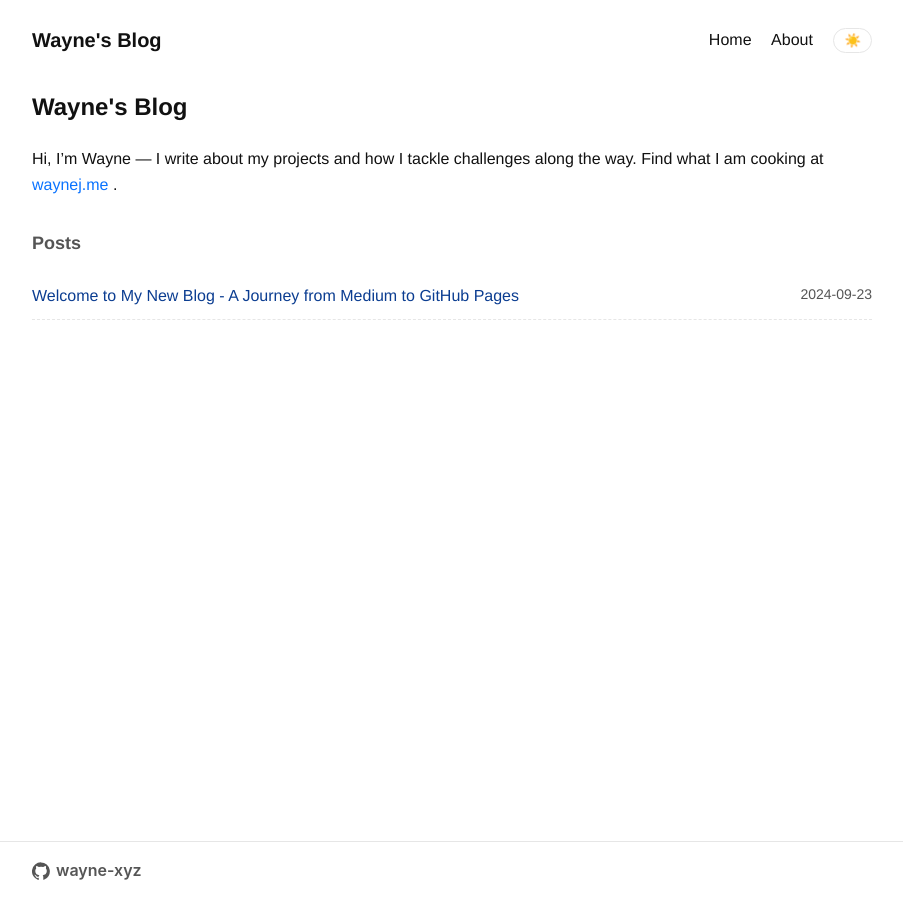
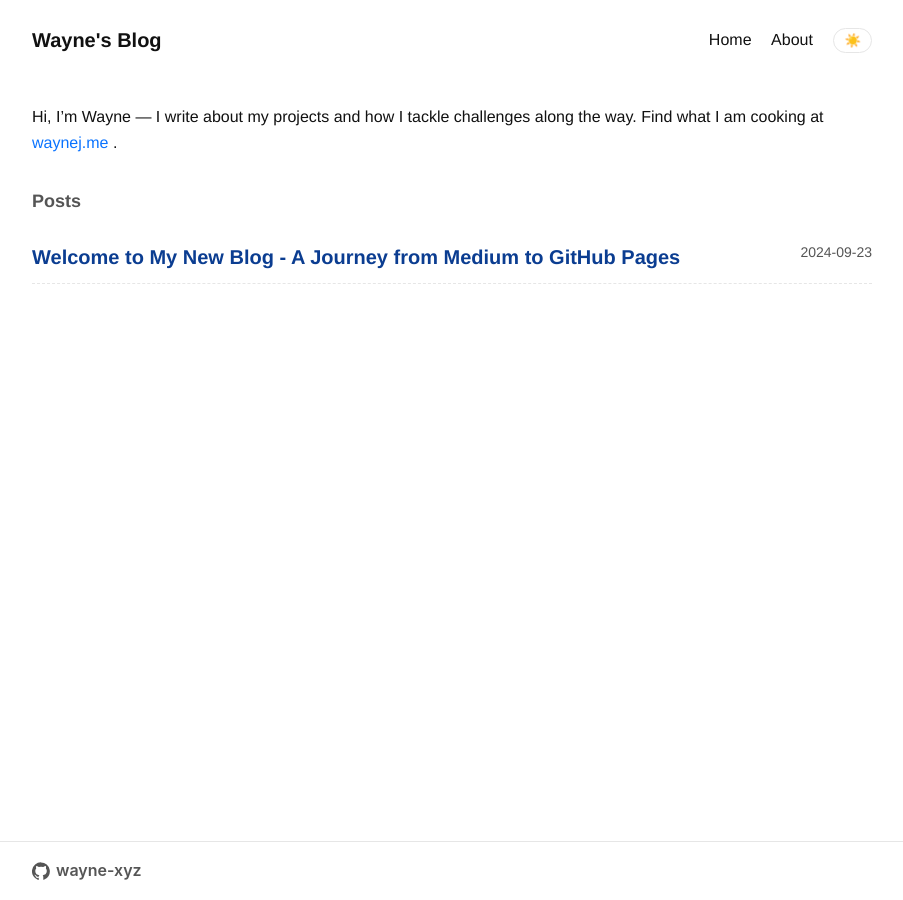
Before and after one commit to wayne-xyz/wayne-xyz.github.io, a Jekyll site: the page built from index.md, in a window 1280 px wide. Shown: the whole page, without its empty margins (188-1091 px from the left). Built offline with Jekyll 4.4.1, drawn with Linux system fonts in a browser that asks for light colours.

Commit message:
Remove site title from home layout and enhance post title styling in CSS for better visibility.

```diff
--- a/_layouts/home.html
+++ b/_layouts/home.html
@@ -2,7 +2,6 @@
 layout: default
 ---
 <section class="home">
-  <h1 class="site-title">{{ site.title }}</h1>
   <div class="page-content">
     {{ content }}
   </div>
--- a/assets/css/sifi.css
+++ b/assets/css/sifi.css
@@ -89,6 +89,8 @@ body {
 .post-list { list-style: none; padding: 0; margin: 12px 0 0; }
 .post-list li { padding: 10px 0; border-bottom: 1px dashed var(--border); display: flex; justify-content: space-between; }
 .post-date { color: var(--muted); font-size: 14px; }
+/* Larger home post titles */
+.home .post-list a { font-size: 20px; font-weight: 700; }
 
 /* Page/Post */
 .page h1, .post h1 { margin-top: 0; }
```
